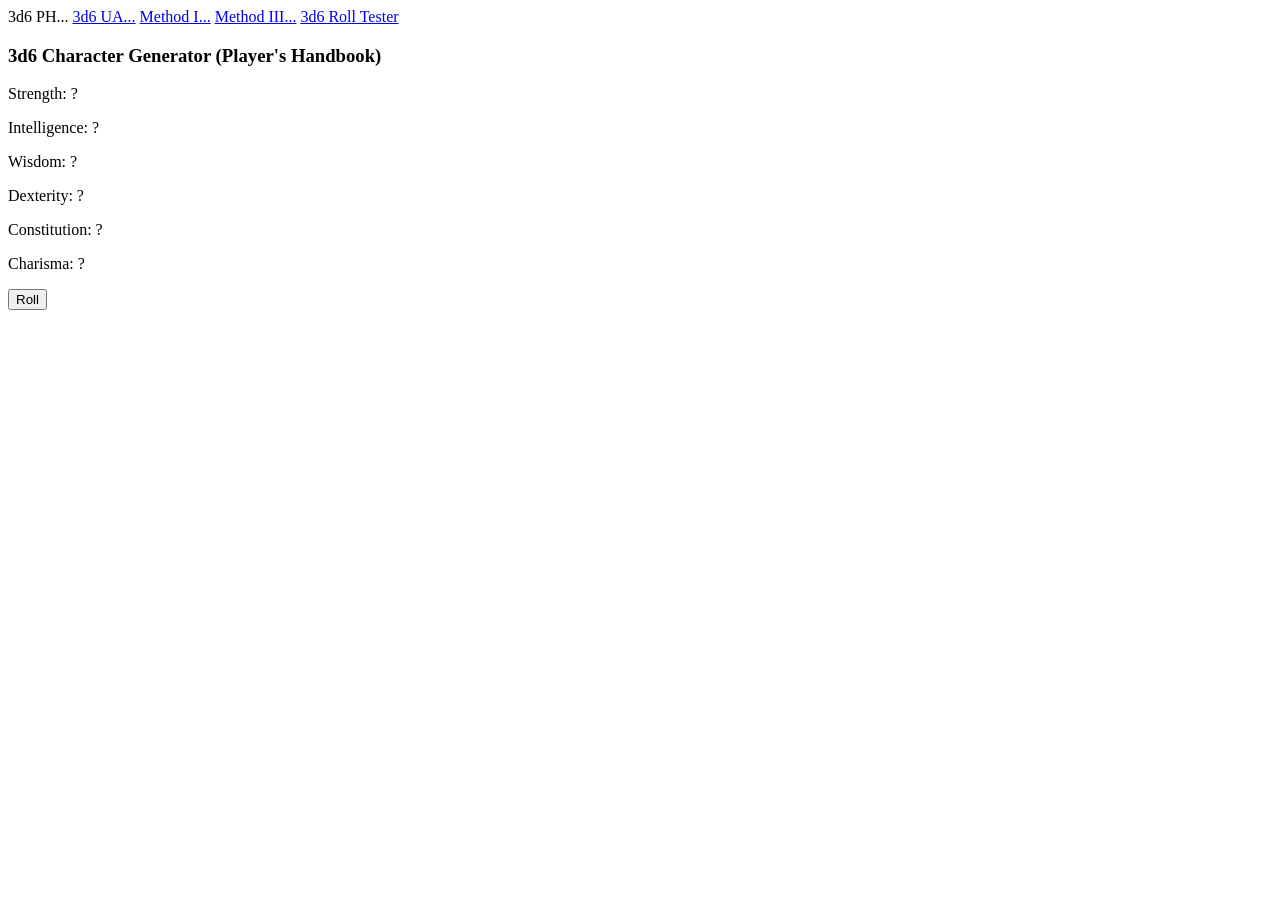
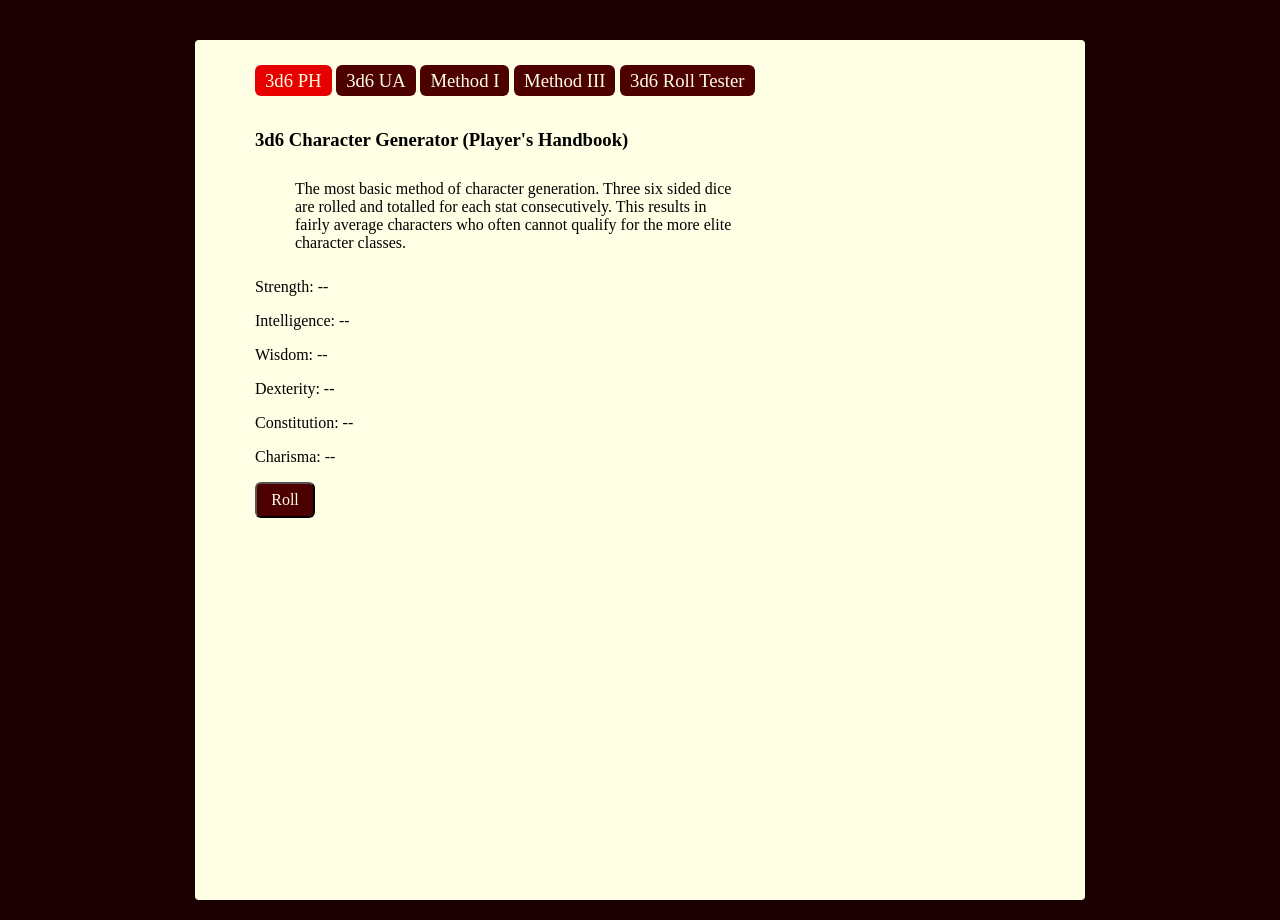
Before and after one commit to jonrreed/1e-character-rollers, a plain HTML site: page index.html in a window 1280 px wide. Before the commit the page ends 800 px from the top, so only its background shows below. Drawn offline with Linux system fonts and the light colour scheme; a web font is replaced by a local one.

Commit message:
Added CSS so for a little less ugliness

```diff
--- a/index.html
+++ b/index.html
@@ -2,30 +2,34 @@
 <html>
 	<head>
 		<title>3d6 Character Roller</title>
+		<link href="rollers.css" rel="stylesheet" type="text/css" />
 	</head>
 	<body>
+		<div id="content">
+			<nav>
+				<span>3d6 PH</span>
+				<a href="3d6UA.html">3d6 UA</a>
+				<a href="method1.html">Method I</a>
+				<a href="method3roller.html">Method III</a>
+				<a href="3d6RollTester.html">3d6 Roll Tester</a>
+			</nav>
 
-		<nav>
-			<span>3d6 PH...</span>
-			<a href="3d6UA.html">3d6 UA...</a>
-			<a href="method1.html">Method I...</a>
-			<a href="method3roller.html">Method III...</a>
-			<a href="3d6RollTester.html">3d6 Roll Tester</a>
-		</nav>
+			<h3>3d6 Character Generator  (Player's Handbook)</h3>
 
-		<h3>3d6 Character Generator  (Player's Handbook)</h3>
+			<p id="description">The most basic method of character generation. Three six sided dice are rolled and totalled for each stat consecutively. This results in fairly average characters who often cannot qualify for the more elite character classes.</p>
 
-		<p id="0">Strength: ?</p>
-		<p id="1">Intelligence: ?</p>
-		<p id="2">Wisdom: ?</p>
-		<p id="3">Dexterity: ?</p>
-		<p id="4">Constitution: ?</p>
-		<p id="5">Charisma: ?</p>
+			<p id="0">Strength: --</p>
+			<p id="1">Intelligence: --</p>
+			<p id="2">Wisdom: --</p>
+			<p id="3">Dexterity: --</p>
+			<p id="4">Constitution: --</p>
+			<p id="5">Charisma: --</p>
 
-		<button onclick="rollStats()">Roll</button>
+			<button onclick="rollStats()">Roll</button>
 
-		<p id="classList"></p>
-
+			<p id="classList"></p>
+		</div>
+	</body>
 <script>
 	var statnames = ["Strength: ","Intelligence: ","Wisdom: ","Dexterity: ","Constitution: ","Charisma: "];
 	var stats = [];
@@ -133,5 +137,5 @@ function rolld6s (dice){
 
 </script>
 
-</body>
+
 </html>
--- /dev/null
+++ b/rollers.css
@@ -0,0 +1,71 @@
+@import url(https://fonts.googleapis.com/css?family=Gentium+Book+Basic);
+
+body {
+    height:100%;
+    background:#1a0000;
+    font-family:'Gentium Book Basic', serif;
+    font-size: 12pt;
+}
+
+nav {
+    font-size:14pt;
+    margin-bottom:25px;
+}
+
+nav span {
+    width:80px;
+    padding:5px 10px;
+    color: #ffffe6;
+    background-color: #e60000;
+    border-radius: 6px;
+}
+
+nav a{
+    width:80px;
+    padding:5px 10px;
+    color: #ffffe6;
+    background-color: #4d0000;
+    border-radius: 6px;
+    text-decoration:none;
+    transition:all .3s;
+}
+
+nav a:hover{
+    background-color:#cc0000;
+}
+
+#content {
+    width:800px;
+    min-height:800px;
+    padding:30px;
+    padding-left:60px;
+    margin:40px auto 20px auto;
+    border-radius:4px;
+    background:#ffffe6;
+}
+
+#description {
+    margin-left:30px;
+    width:450px;
+    padding:10px;
+}
+
+h3{
+    padding-top:12px;
+}
+
+button {
+    width:60px;
+    padding:7px 5px;
+    color: #ffffe6;
+    background-color: #4d0000;
+    border-radius: 6px;
+    text-decoration:none;
+    transition:all .3s;
+    font-family:'Gentium Book Basic', serif;
+    font-size: 12pt;
+}
+
+button:hover{
+    background-color:#cc0000;
+}
```
Also changed, not shown: 3d6RollTester.html (+3 -0 lines), 3d6UA.html (+3 -0 lines), method1.html (+4 -8 lines), method3roller.html (+3 -0 lines).
